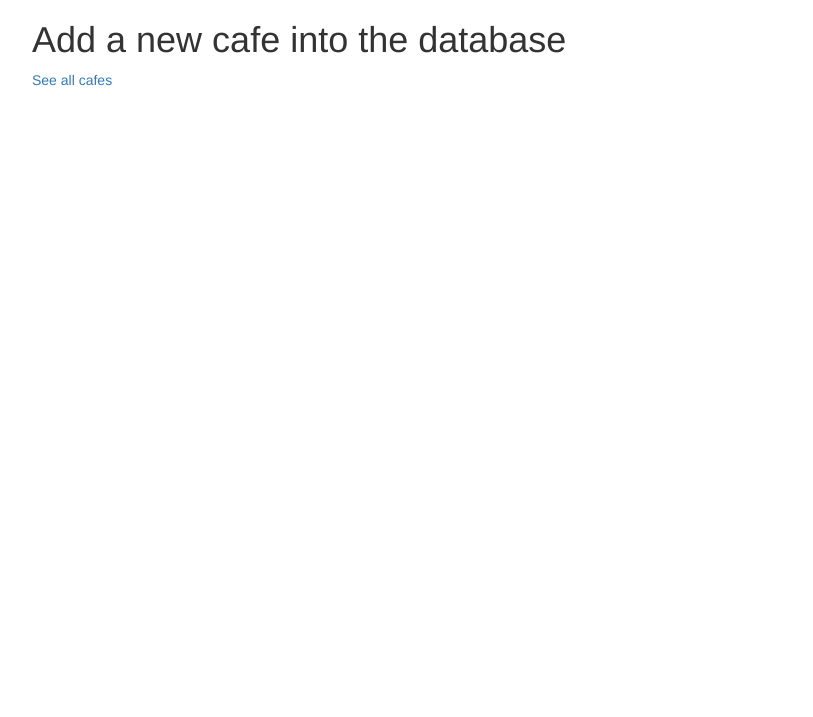
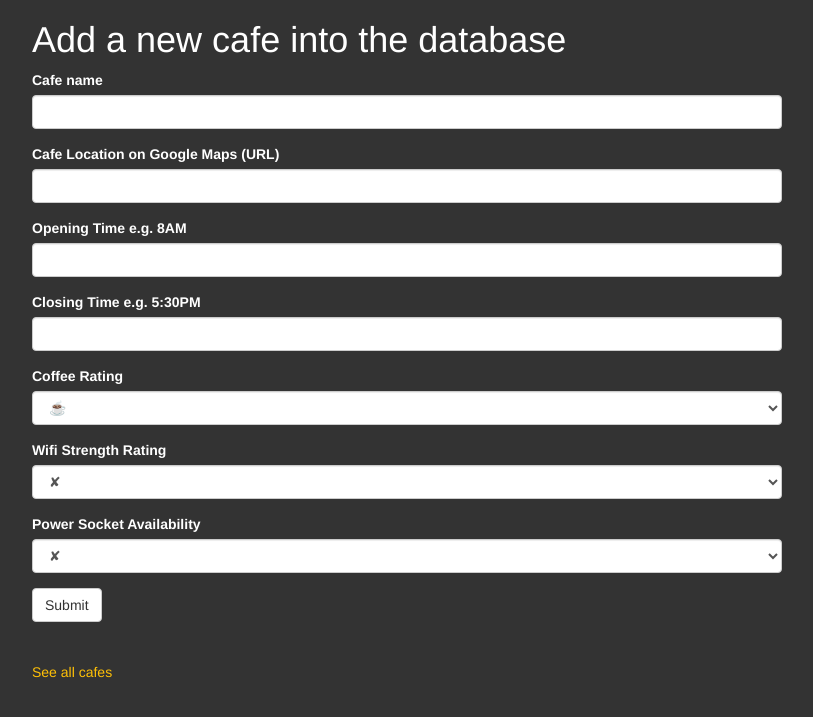
Before and after one commit to thulanimbatha/cofee_and_wifi, a Flask app: page /add in a window 1280 px wide. Shown: the top 717 px of the page, without its empty margins (38-851 px from the left). Run offline with Flask 2, Linux system fonts and the light colour scheme; some libraries are stand-ins or nearby versions.

Commit message:
version 2.0

```diff
--- a/main.py
+++ b/main.py
@@ -1,8 +1,8 @@
-from flask import Flask, render_template
+from flask import Flask, render_template, redirect, url_for
 from flask_bootstrap import Bootstrap
 from flask_wtf import FlaskForm
-from wtforms import StringField, SubmitField
-from wtforms.validators import DataRequired
+from wtforms import StringField, SubmitField, SelectField
+from wtforms.validators import DataRequired, URL
 import csv
 
 app = Flask(__name__)
@@ -12,6 +12,12 @@ Bootstrap(app)
 
 class CafeForm(FlaskForm):
     cafe = StringField('Cafe name', validators=[DataRequired()])
+    location = StringField("Cafe Location on Google Maps (URL)", validators=[DataRequired(), URL()])
+    open = StringField("Opening Time e.g. 8AM", validators=[DataRequired()])
+    close = StringField("Closing Time e.g. 5:30PM", validators=[DataRequired()])
+    coffee_rating = SelectField("Coffee Rating", choices=["☕️", "☕☕", "☕☕☕", "☕☕☕☕", "☕☕☕☕☕"], validators=[DataRequired()])
+    wifi_rating = SelectField("Wifi Strength Rating", choices=["✘", "💪", "💪💪", "💪💪💪", "💪💪💪💪", "💪💪💪💪💪"], validators=[DataRequired()])
+    power_rating = SelectField("Power Socket Availability", choices=["✘", "🔌", "🔌🔌", "🔌🔌🔌", "🔌🔌🔌🔌", "🔌🔌🔌🔌🔌"], validators=[DataRequired()])
     submit = SubmitField('Submit')
 
 # Exercise:
@@ -33,7 +39,15 @@ def home():
 def add_cafe():
     form = CafeForm()
     if form.validate_on_submit():
-        print("True")
+        with open('cafe-data.csv', mode='a') as csv_file:
+            csv_file.write(f"\n{form.cafe.data},"
+                           f"{form.location.data},"
+                           f"{form.open.data},"
+                           f"{form.close.data},"
+                           f"{form.coffee_rating.data},"
+                           f"{form.wifi_rating.data},"
+                           f"{form.power_rating.data}")
+        return redirect(url_for('cafes'))
     # Exercise:
     # Make the form write a new row into cafe-data.csv
     # with   if form.validate_on_submit()
--- a/templates/add.html
+++ b/templates/add.html
@@ -1,6 +1,12 @@
 {% extends 'bootstrap/base.html' %}
+{% import 'bootstrap/wtf.html' as wtf %}
 
 {% block title %}Add A New Cafe{% endblock %}
+
+{% block styles %}
+  {{super()}}
+  <link rel="stylesheet" href="{{ url_for('.static', filename='css/styles.css') }}">
+{% endblock %}
 
 {% block content %}
 <div class="container">
@@ -10,8 +16,9 @@
       <h1>Add a new cafe into the database</h1>
 
       <!-- This is where your WTForm will go -->
+      {{ wtf.quick_form(form, novalidate=True) }}
 
-	  <p class="space-above"><a href="#">See all cafes</a></p>
+	  <p class="space-above"><a href="{{ url_for('cafes') }}">See all cafes</a></p>
 
     </div>
   </div>
```
